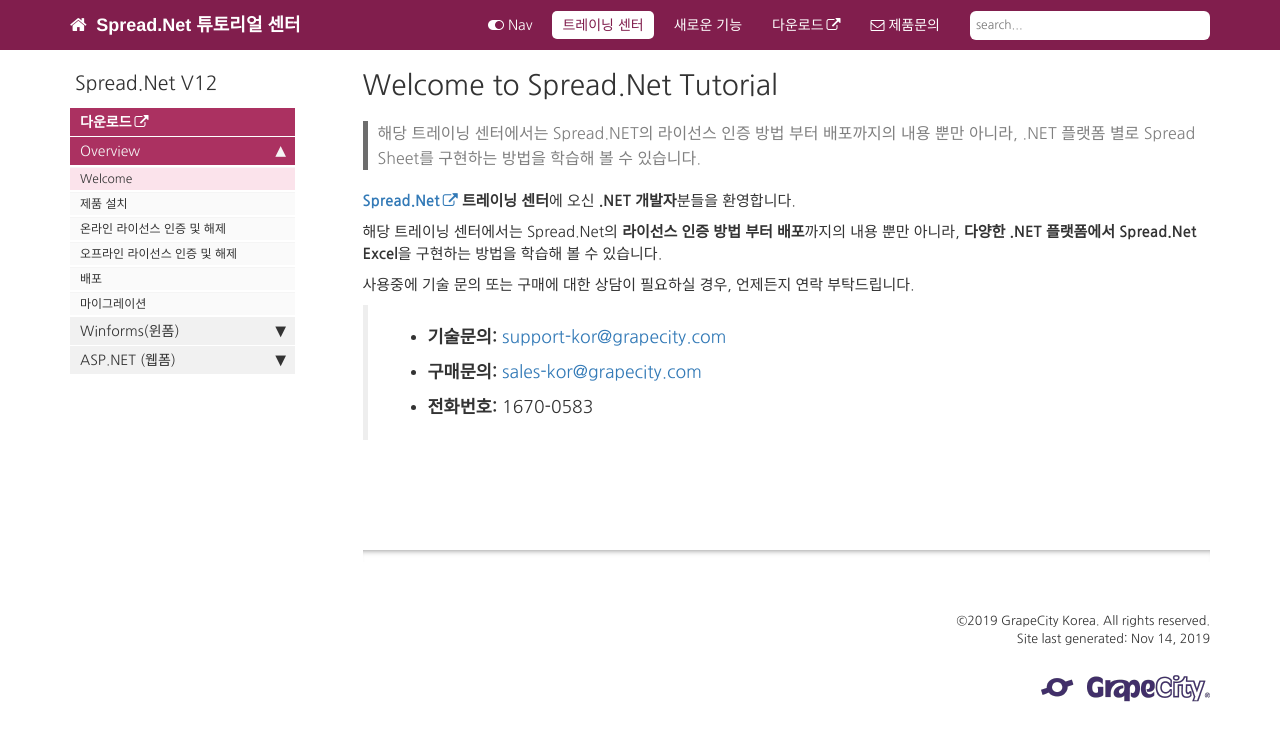
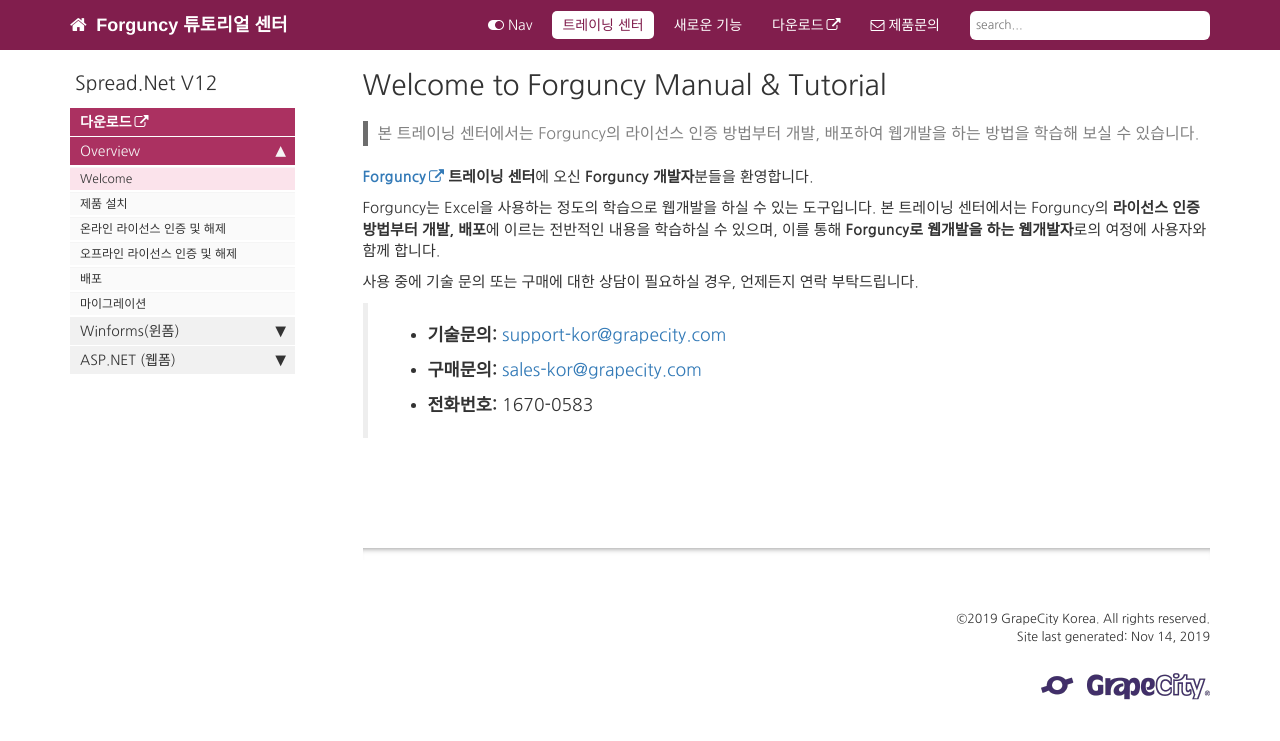
Before and after one commit to Xeppetto/Forguncy-Korea.github.io, a Jekyll site: the page built from index.md, in a window 1280 px wide. Shown: the top 741 px of the page. Built offline with Jekyll 4.4.1, drawn with Linux system fonts in a browser that asks for light colours; comment, search, counter and statistics services are not loaded.

Commit message:
Forguncy config로 변경
config와 index를 Forguncy로 변경

```diff
--- a/_config.yml
+++ b/_config.yml
@@ -3,10 +3,10 @@
 output: web
 # this property is useful for conditional filtering of content that is separate from the PDF.
 
-topnav_title: Spread.Net 튜토리얼 센터
+topnav_title: Forguncy 튜토리얼 센터
 # this appears on the top navigation bar next to the home button
 
-site_title: Spread.Net 튜토리얼 센터 | C#.NET Excel
+site_title: Forguncy 튜토리얼 센터
 # this appears in the html browser tab for the site title (seen mostly by search engines, not users)
 
 company_name: GrapeCity Korea
--- a/index.md
+++ b/index.md
@@ -1,16 +1,16 @@
 ---
-title: "Welcome to Spread.Net Tutorial"
-keywords: Spread.Net Main, c# 엑셀, c# excel, .net 엑셀, .net excel, excel 컨트롤, excel 컴포넌트
+title: "Welcome to Forguncy Manual & Tutorial"
+keywords: GrapeCity, 그레이프시티, Spread.Net, Excel, 엑셀, Web  Development, c# 엑셀, c# excel, .net 엑셀, .net excel, excel 컨트롤, excel 컴포넌트
 sidebar: mydoc_sidebar
 permalink: index.html
-summary: 해당 트레이닝 센터에서는 Spread.NET의 라이선스 인증 방법 부터 배포까지의 내용 뿐만 아니라, .NET 플랫폼 별로 Spread Sheet를 구현하는 방법을 학습해 볼 수 있습니다.
+summary: 본 트레이닝 센터에서는 Forguncy의 라이선스 인증 방법부터 개발, 배포하여 웹개발을 하는 방법을 학습해 보실 수 있습니다.
 ---
 
-**[Spread.Net](https://www.grapecity.co.kr/spreadstudio) 트레이닝 센터**에 오신 **.NET 개발자**분들을 환영합니다.
+**[Forguncy](https://www.grapecity.co.kr/solutions/forguncy) 트레이닝 센터**에 오신 **Forguncy 개발자**분들을 환영합니다.
 
-해당 트레이닝 센터에서는 Spread.Net의 **라이선스 인증 방법 부터 배포**까지의 내용 뿐만 아니라, **다양한 .NET 플랫폼에서 Spread.Net Excel**을 구현하는 방법을 학습해 볼 수 있습니다.
+Forguncy는 Excel을 사용하는 정도의 학습으로 웹개발을 하실 수 있는 도구입니다. 본 트레이닝 센터에서는 Forguncy의 **라이선스 인증 방법부터 개발, 배포**에 이르는 전반적인 내용을 학습하실 수 있으며, 이를 통해 **Forguncy로 웹개발을 하는 웹개발자**로의 여정에 사용자와 함께 합니다.
 
-사용중에 기술 문의 또는 구매에 대한 상담이 필요하실 경우, 언제든지 연락 부탁드립니다.
+사용 중에 기술 문의 또는 구매에 대한 상담이 필요하실 경우, 언제든지 연락 부탁드립니다.
 
 > - **기술문의:** [support-kor@grapecity.com](support-kor@grapecity.com)
 > - **구매문의:** [sales-kor@grapecity.com](sales-kor@grapecity.com)
```
